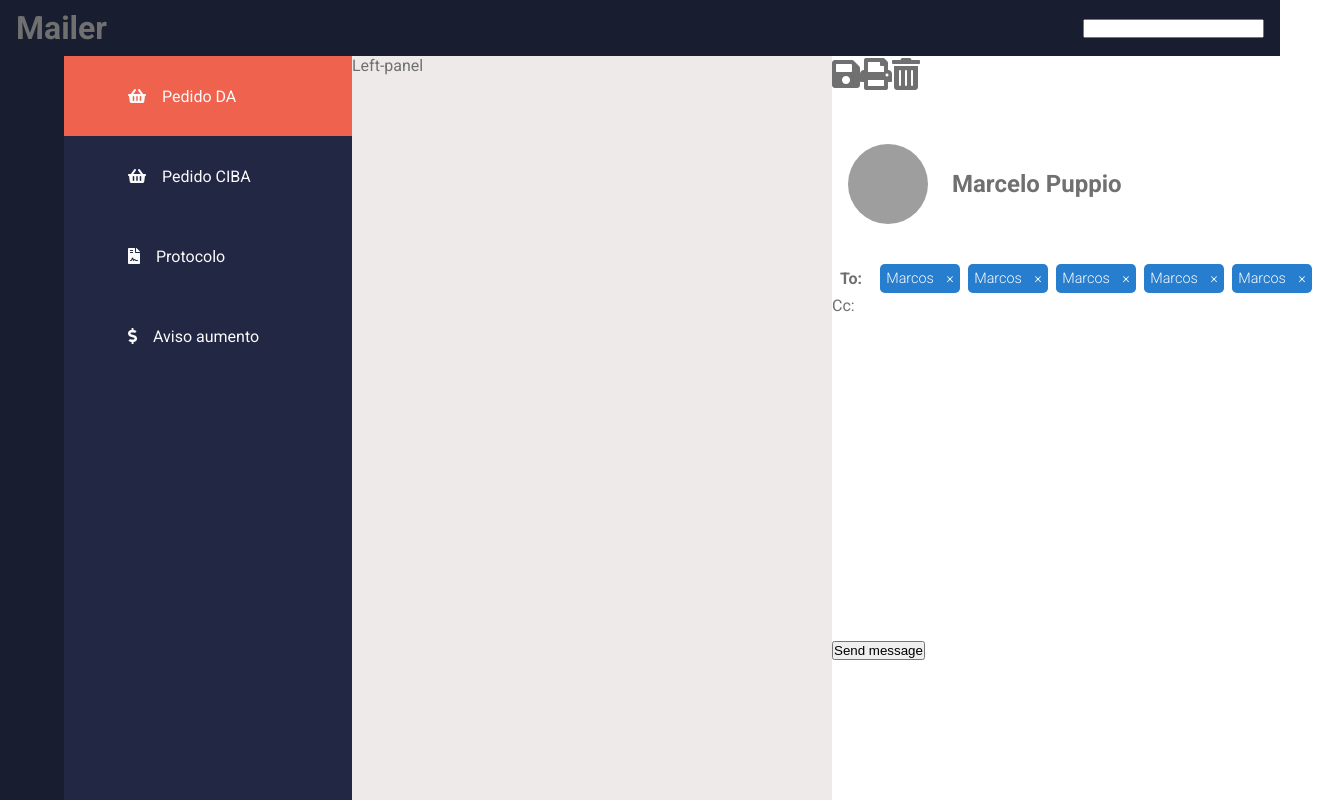
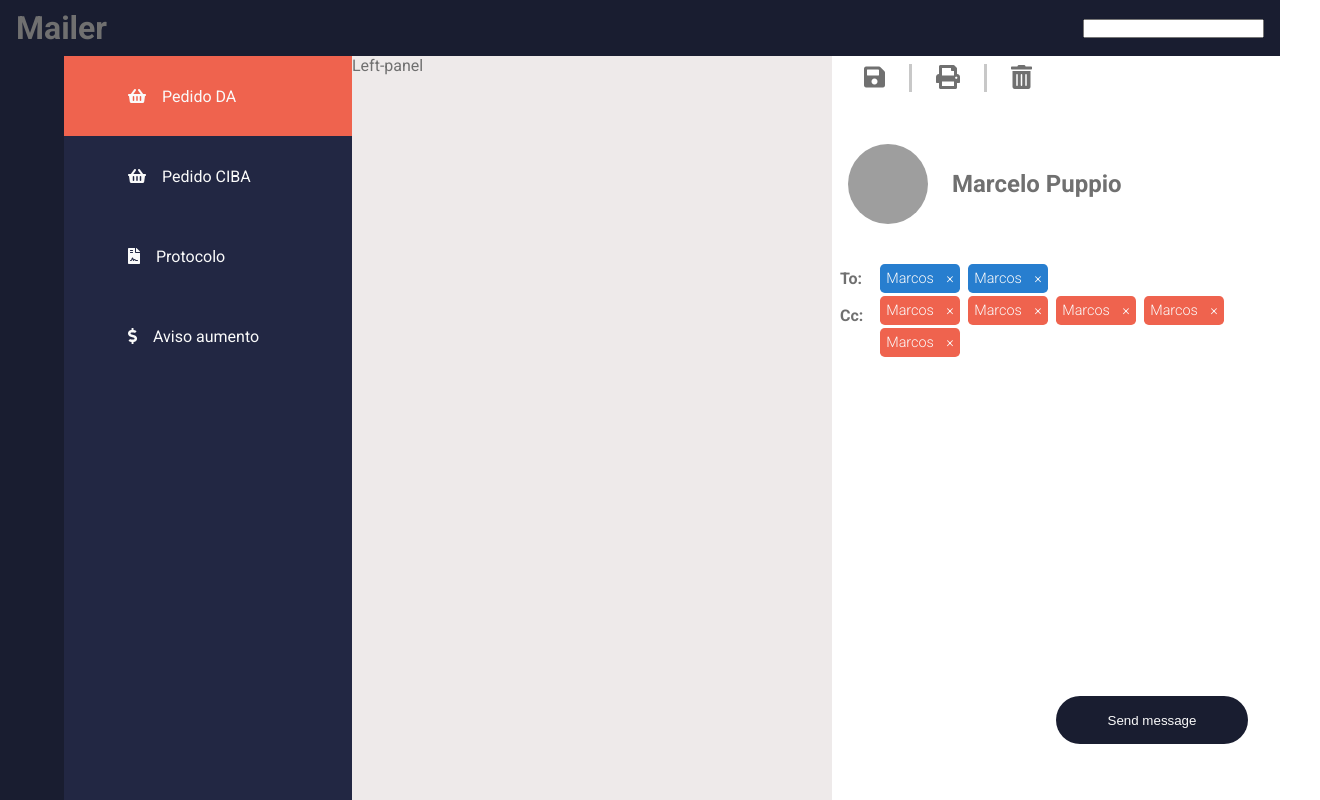
Before and after one commit to MarceloAPuppio/codibaMailFront, a React (Create React App) app: page / in a window 1280 px wide. Shown: the whole page, 1320 px wide, since content can reach past the window. Built offline with nearby package versions, Linux system fonts and the light colour scheme; grey boxes are pictures that could not be loaded.

Commit message:
Pure css commit

```diff
--- a/src/components/addressee.js
+++ b/src/components/addressee.js
@@ -1,8 +1,8 @@
 import React from "react";
 
-function Addressee({ name }) {
+function Addressee({ name, clase }) {
   return (
-    <div className="main-form__to__addressee">
+    <div className={`main-form__to__addressee ${clase}`}>
       <p>{name}</p>
       <span>&times;</span>
     </div>
--- a/src/components/main.js
+++ b/src/components/main.js
@@ -4,9 +4,15 @@ function Main() {
   return (
     <section className="main-panel">
       <div className="main-panel__botonera">
-        <i class="fas fa-save"></i>
-        <i class="fas fa-print"></i>
-        <i class="fas fa-trash-alt"></i>
+        <span className="botonera__iconWrapper">
+          <i class="fas fa-save"></i>
+        </span>
+        <span className="botonera__iconWrapper">
+          <i class="fas fa-print"></i>
+        </span>
+        <span className="botonera__iconWrapper">
+          <i class="fas fa-trash-alt"></i>
+        </span>
       </div>
       <form action="" className="main-panel__form">
         <div className="main-form__from">
@@ -22,15 +28,33 @@ function Main() {
         <div className="main-form__to">
           <Addressee name="Marcos" />
           <Addressee name="Marcos" />
-          <Addressee name="Marcos" />
-          <Addressee name="Marcos" />
-          <Addressee name="Marcos" />
         </div>
-        <div className="main-form__cc">Cc:</div>
+        <div className="main-form__cc">
+          <Addressee
+            name="Marcos"
+            clase="main-form__to__addressee--otherColor"
+          />
+          <Addressee
+            name="Marcos"
+            clase="main-form__to__addressee--otherColor"
+          />
+          <Addressee
+            name="Marcos"
+            clase="main-form__to__addressee--otherColor"
+          />
+          <Addressee
+            name="Marcos"
+            clase="main-form__to__addressee--otherColor"
+          />
+          <Addressee
+            name="Marcos"
+            clase="main-form__to__addressee--otherColor"
+          />
+        </div>
         <div className="main-form__body"></div>
         <div className="main-form__attachment"></div>
         <div className="main-form__submit">
-          <button>Send message</button>
+          <button className="submit__btn">Send message</button>
         </div>
       </form>
     </section>
--- a/src/index.css
+++ b/src/index.css
@@ -119,7 +119,19 @@ main{
 */
 .main-panel__botonera{
   grid-area: botonera;
-  font-size: 2rem;
+  font-size: 1.5rem;
+  font-weight: lighter;
+  padding-top: 0.5rem;
+}
+.botonera__iconWrapper{
+  padding: 0 1.5rem;
+}
+.botonera__iconWrapper:first-of-type{
+  padding-left: 2rem;
+}
+
+.botonera__iconWrapper:not(:first-of-type){
+  border-left: solid var(--bg-border) 0.2rem;
 }
 .main-panel__form{
   grid-area: form;
@@ -180,10 +192,24 @@ font-weight: bold;
   border-radius: 0.3rem;
   margin-right: 0.5rem;
 }
+.main-form__to__addressee--otherColor{
+  background: var(--acent);
+}
 .main-form__cc{
   grid-area: cc;
+  display: flex;
+  flex-flow: row wrap;
+  padding-left: 3rem;
+  position: relative;
   /* background: green; */
 }
+.main-form__cc::before{
+  position: absolute;
+  content: "Cc:";
+  left: 0.5rem;
+  top:15%;
+  font-weight: bold;
+  }
 .main-form__body{
   grid-area: body;
   /* background: red; */
@@ -194,5 +220,16 @@ font-weight: bold;
 }
 .main-form__submit{
   grid-area: submit;
-  /* background: red; */
+  display: flex;
+  justify-content: flex-end;
+  align-items: center;
+  padding-right: 2rem;
 }
+.submit__btn{
+  border:none;
+  border-radius: 2rem;
+  background: var(--bg-dark);
+  color: var(--text-light);
+  width: 12rem;
+  height: 3rem;
+}
```
